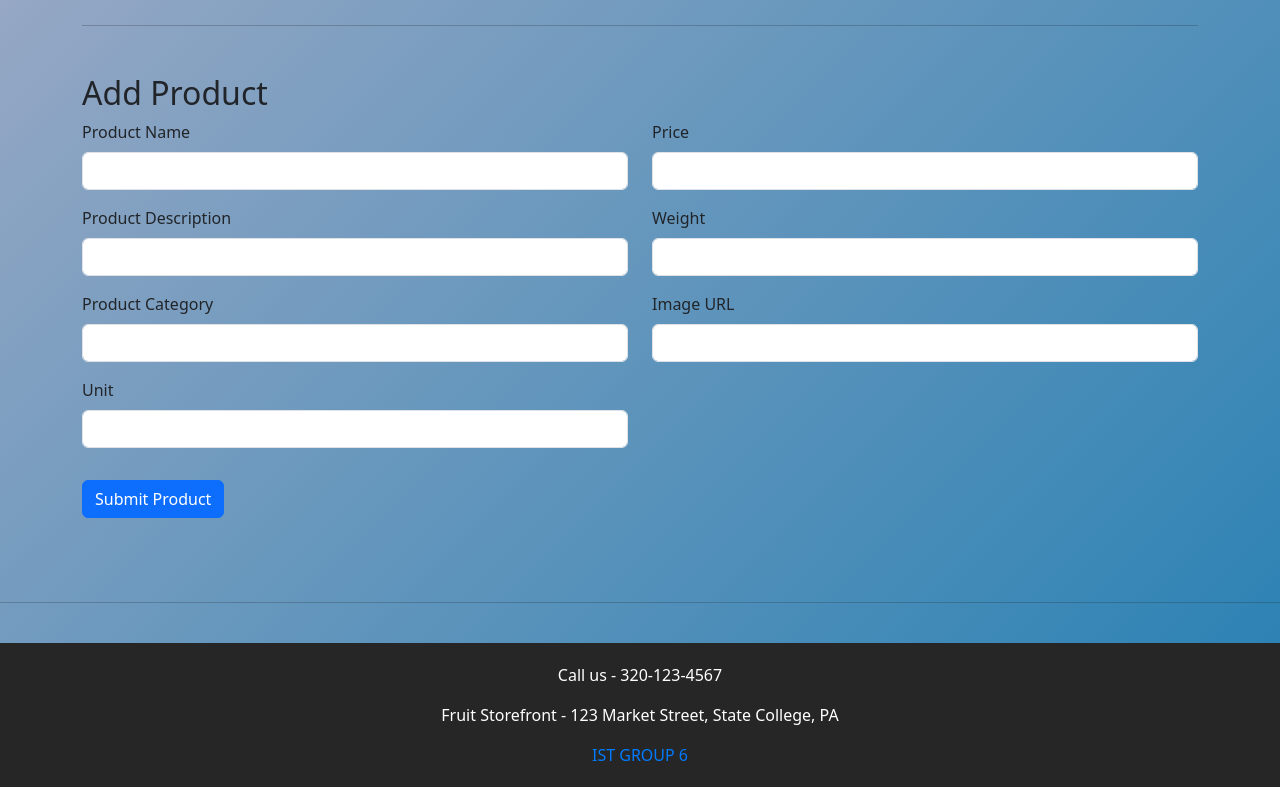
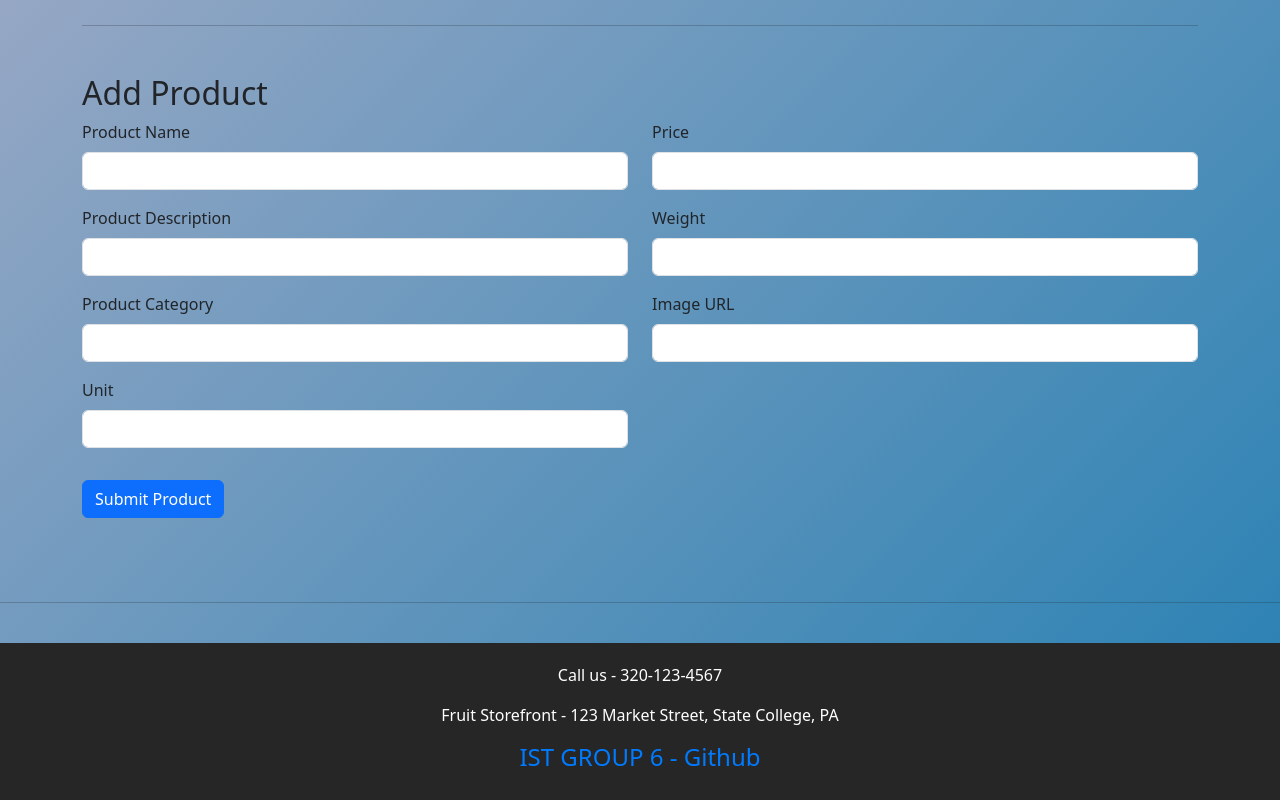
Before and after one commit to Sai4158/IST256_StoreFront, a website: page index.html in a window 1280 px wide. Shown: the part 986-1786 px from the top of the page. Drawn offline with nearby package versions, Linux system fonts and the light colour scheme; no server answers; a web font is replaced by a local one.

Commit message:
Added github repo link here

```diff
--- a/index.html
+++ b/index.html
@@ -306,7 +306,11 @@
     <footer class="footer" id="footer">
       <p>Call us - 320-123-4567</p>
       <p>Fruit Storefront - 123 Market Street, State College, PA</p>
-      <a href="https://github.com/Sai4158/IST256_StoreFront">IST GROUP 6</a>
+      <h4>
+        <a target="_blank" href="https://github.com/Sai4158/IST256_StoreFront"
+          >IST GROUP 6 - Github</a
+        >
+      </h4>
     </footer>
 
     <!-- AngularJS and Scripts -->
```
